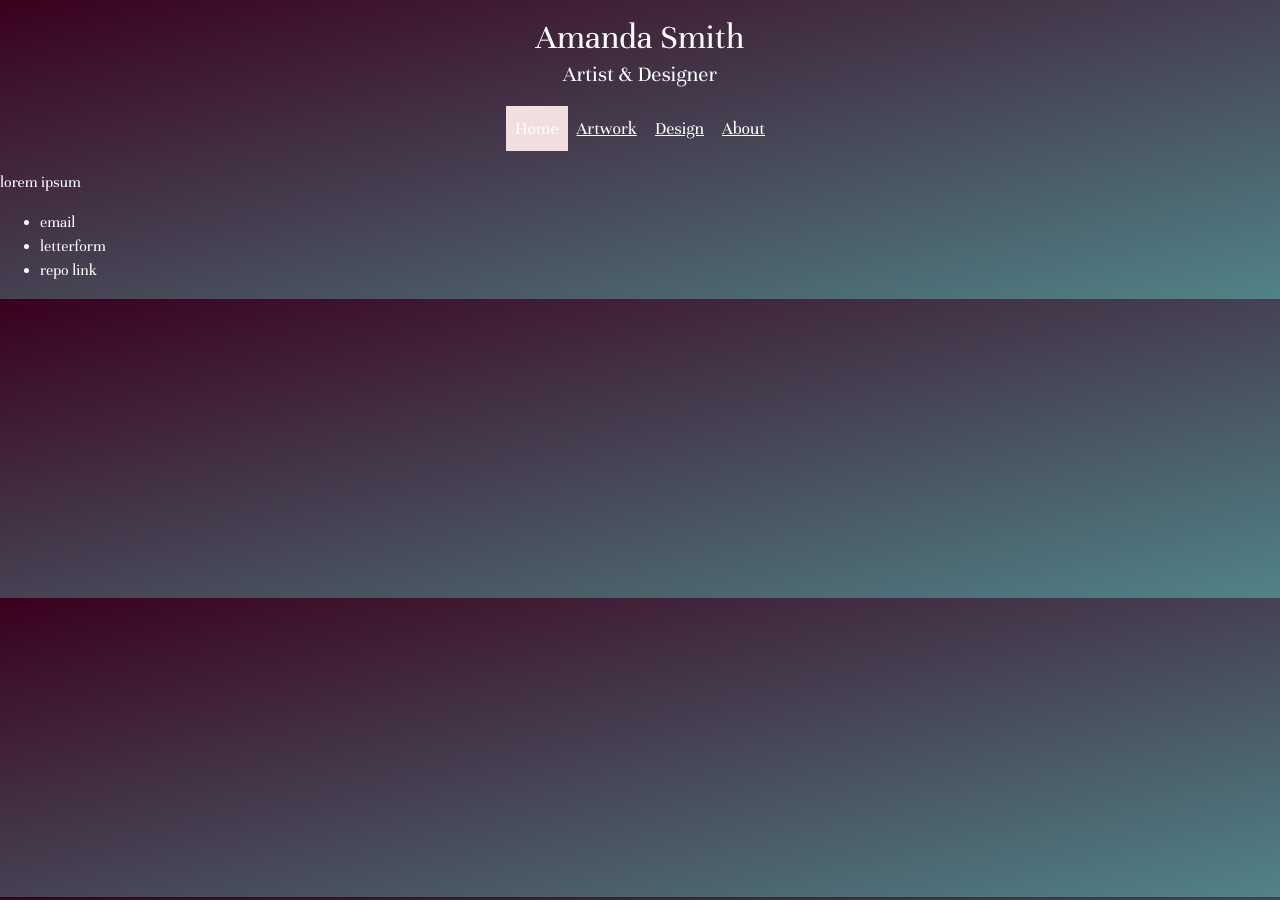
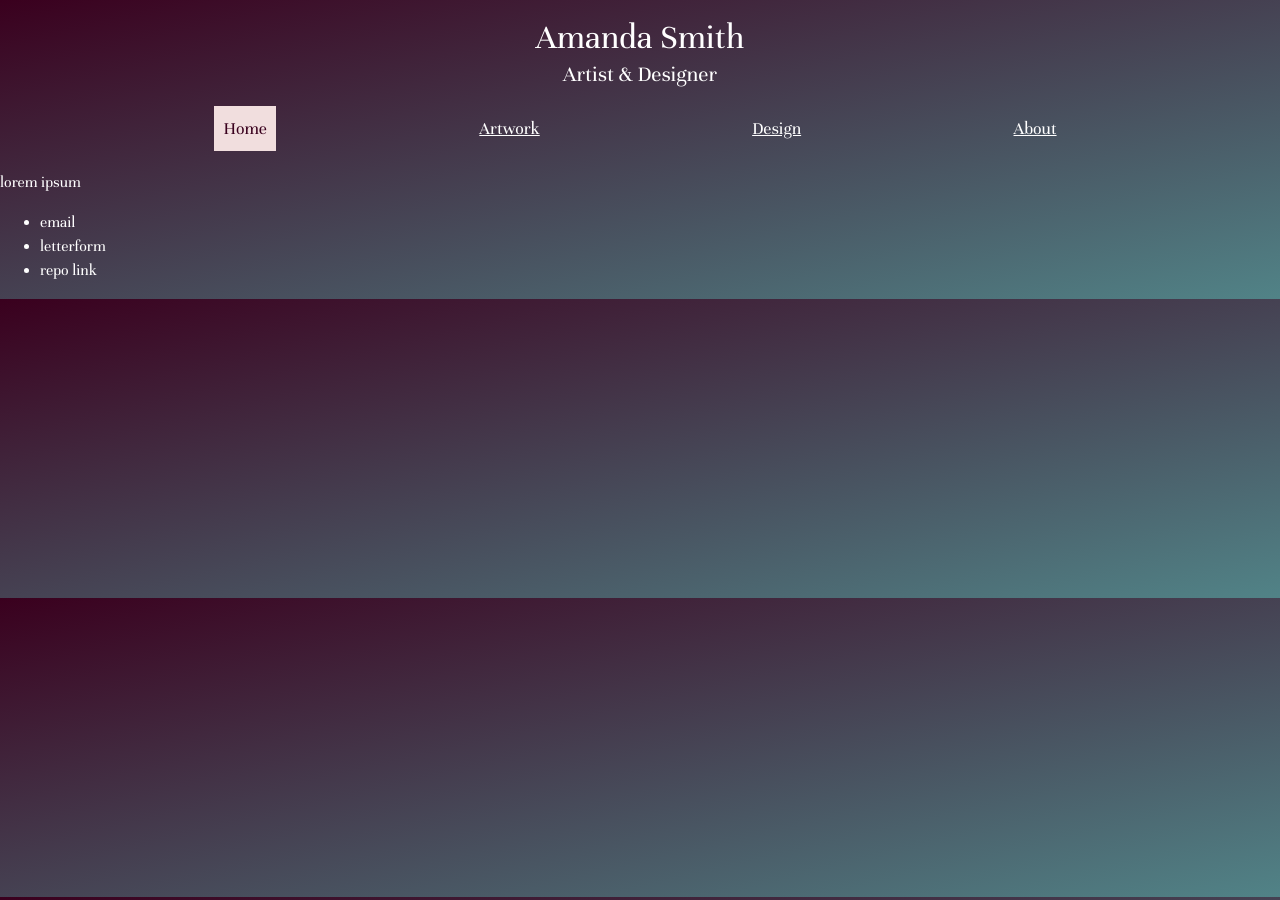
Before and after one commit to asmithorn/asmithorn.github.io, a Jekyll site: the page built from index.html, in a window 1280 px wide. Built offline with Jekyll 4.4.1, drawn with Linux system fonts in a browser that asks for light colours.

Commit message:
nav style2

```diff
--- a/css/style.scss
+++ b/css/style.scss
@@ -6,6 +6,15 @@
 /*--PARTIALS--*/
 @import "normalize";
 @import "fonts";
+
+
+
+
+/*--VARIABLES--*/
+$maroon: #3A001E;
+$teal: #518387;
+$pink: #f1dede;
+$gray: #CED3DC;
 
 
 
@@ -31,7 +40,7 @@ html {
 }
 
 body {
-  background-image: linear-gradient(to bottom right, #3A001E, #518387);
+  background-image: linear-gradient(to bottom right, $maroon, $teal);
   color: white;
 }
 
@@ -62,7 +71,7 @@ body {
   .c-site-nav__list {
     @include list-reset();
     display: flex;
-    justify-content: center;
+    justify-content: space-evenly;
   }
 
   .c-site-nav__link {
@@ -73,7 +82,8 @@ body {
   }
 
   .c-site-nav__link--active {
-    background-color: #f1dede;
+    background-color: $pink;
+    color: $maroon;
     text-decoration: none;
   }
 
```
